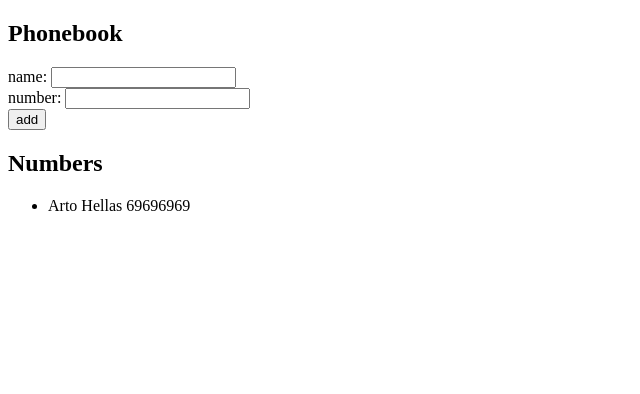
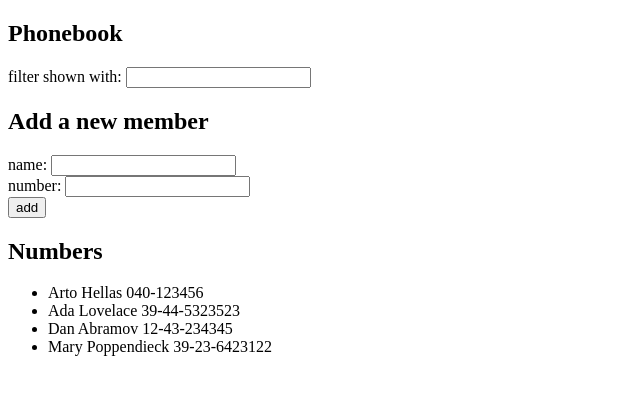
Before and after one commit to reddygtvs/FullStackOpen, a React (Create React App) app in the folder part2/phonebook/: page / in a window 1280 px wide. Shown: the top 394 px of the page, without its empty margins (0-640 px from the left). Built offline with nearby package versions, Linux system fonts and the light colour scheme.

Commit message:
part 2.9 FINALLY

```diff
--- a/part2/phonebook/src/App.js
+++ b/part2/phonebook/src/App.js
@@ -1,12 +1,21 @@
 import React, { useState } from 'react'
 
 const App = () => {
-  const [ persons, setPersons ] = useState([
-    { name: 'Arto Hellas', id: 'Arto Hellas', number:69696969 }
+  // const [ persons, setPersons ] = useState([
+  //   { name: 'Arto Hellas', id: 'Arto Hellas', number:69696969 }
+  // ])
+  const [persons, setPersons] = useState([
+    { name: 'Arto Hellas', number: '040-123456', id: 1 },
+    { name: 'Ada Lovelace', number: '39-44-5323523', id: 2 },
+    { name: 'Dan Abramov', number: '12-43-234345', id: 3 },
+    { name: 'Mary Poppendieck', number: '39-23-6423122', id: 4 }
   ])
+
   const [ newName, setNewName ] = useState('')
 
   const [ newNumber, setNewNumber ] = useState('')
+
+  const [ filterName, setFilterName ] = useState('')
 
   const handleNameChange = (event) => {
     setNewName(event.target.value)
@@ -16,6 +25,18 @@
     setNewNumber(event.target.value)
   }
 
+  const handleFilterChange = (event) => {
+    setFilterName(event.target.value)
+  }
+
+  const filterItems = persons.filter (
+    person => {
+      return (
+        person.name.toLowerCase().includes(filterName.toLowerCase())
+      )
+
+  }
+  )
   const addNote = (event) => {
     event.preventDefault()
 
@@ -33,10 +54,18 @@
     setPersons(persons.concat(noteObject))
     console.log(persons)
   }
+  // setPersons(() => persons.filter(el => el.name.toLowerCase().indexOf(filterName.toLowerCase !== -1)))
 
   return (
     <div>
       <h2>Phonebook</h2>
+      <form>
+        <div>
+          filter shown with: <input value={filterName}
+          onChange={handleFilterChange} />
+        </div>
+      </form>
+      <h2>Add a new member</h2>
       <form onSubmit={addNote}>
         <div>
           name: <input value={newName}
@@ -50,10 +79,13 @@
           <button type="submit">add</button>
         </div>
       </form>
+
       {/* <div>debug: {newName}</div> */}
       <h2>Numbers</h2>
       <ul>
-        {persons.map(person => {
+
+        {/* {filterItems(persons, filterName)} */}
+        {filterItems.map(person => {
           return (
             <li key={person.name}>{person.name} {person.number}</li>
           )
```
